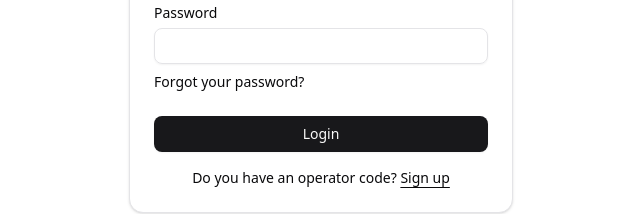
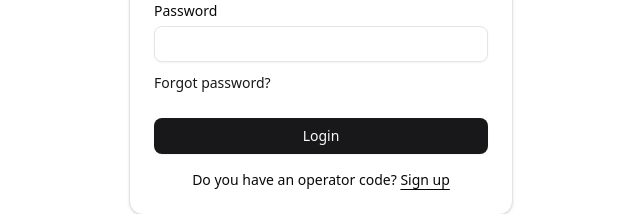
Before and after one commit to MichelaCiaccio/GestionaleSupermercato, a Next.js app: page /login in a window 1280 px wide. Shown: the part 395-609 px from the top of the page, without its empty margins (319-959 px from the left). Built offline with nearby package versions, Linux system fonts and the light colour scheme.

Commit message:
Setup sonner on forgot password

```diff
--- a/package.json
+++ b/package.json
@@ -21,6 +21,7 @@
     "next-themes": "^0.4.5",
     "react": "^19.0.0",
     "react-dom": "^19.0.0",
+    "sonner": "^2.0.1",
     "tailwind-merge": "^3.0.2",
     "tailwindcss-animate": "^1.0.7",
     "zod": "^3.24.2"
--- a/src/app/layout.tsx
+++ b/src/app/layout.tsx
@@ -1,6 +1,7 @@
 import type { Metadata } from 'next';
 import { Geist, Geist_Mono } from 'next/font/google';
 import { ThemeProvider } from '@/components/theme-provider';
+import { Toaster } from '@/components/ui/sonner';
 import './globals.css';
 
 const geistSans = Geist({
@@ -39,6 +40,7 @@
           disableTransitionOnChange
         >
           {children}
+          <Toaster />
         </ThemeProvider>
       </body>
     </html>
--- /dev/null
+++ b/src/components/ui/login/change-password-button.tsx
@@ -0,0 +1,26 @@
+'use client';
+
+import { toast } from 'sonner';
+
+import { Button } from '@/components/ui/button';
+import { Mail } from 'lucide-react';
+
+export function ChangePasswordButton() {
+  return (
+    <span>
+      <Button
+        type="button"
+        variant="link"
+        className="m-0 inline-block h-auto cursor-pointer p-0 text-sm font-normal"
+        onClick={() =>
+          toast('Check your email', {
+            icon: <Mail />,
+            description: 'An email has been sent to reset your password.',
+          })
+        }
+      >
+        Forgot password?
+      </Button>
+    </span>
+  );
+}
--- a/src/components/ui/login/form.tsx
+++ b/src/components/ui/login/form.tsx
@@ -10,6 +10,7 @@
 import { Input } from '@/components/ui/input';
 import { Label } from '@/components/ui/label';
 import { DarkModeToggle } from '../dark-mode-toggle';
+import { ChangePasswordButton } from './change-password-button';
 
 export function LoginForm({
   className,
@@ -44,12 +45,7 @@
                   <Label htmlFor="password">Password</Label>
                 </div>
                 <Input id="password" type="password" required />
-                <a
-                  href="#"
-                  className="inline-block text-sm underline-offset-4 hover:underline"
-                >
-                  Forgot your password?
-                </a>
+                <ChangePasswordButton />
               </div>
               <Button type="submit" className="w-full">
                 Login
--- /dev/null
+++ b/src/components/ui/sonner.tsx
@@ -0,0 +1,29 @@
+'use client';
+
+import { useTheme } from 'next-themes';
+import { Toaster as Sonner, ToasterProps } from 'sonner';
+
+const Toaster = ({ ...props }: ToasterProps) => {
+  const { theme = 'system' } = useTheme();
+
+  return (
+    <Sonner
+      theme={theme as ToasterProps['theme']}
+      className="toaster group"
+      toastOptions={{
+        classNames: {
+          toast:
+            'group toast group-[.toaster]:bg-background group-[.toaster]:text-foreground group-[.toaster]:border-border group-[.toaster]:shadow-lg',
+          description: 'group-[.toast]:text-muted-foreground',
+          actionButton:
+            'group-[.toast]:bg-primary group-[.toast]:text-primary-foreground font-medium',
+          cancelButton:
+            'group-[.toast]:bg-muted group-[.toast]:text-muted-foreground font-medium',
+        },
+      }}
+      {...props}
+    />
+  );
+};
+
+export { Toaster };
```
Also changed, not shown: 1 other file (tests, documents, lock files or other folders).
